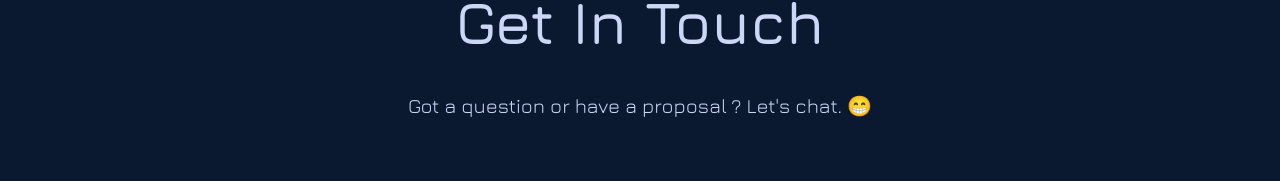
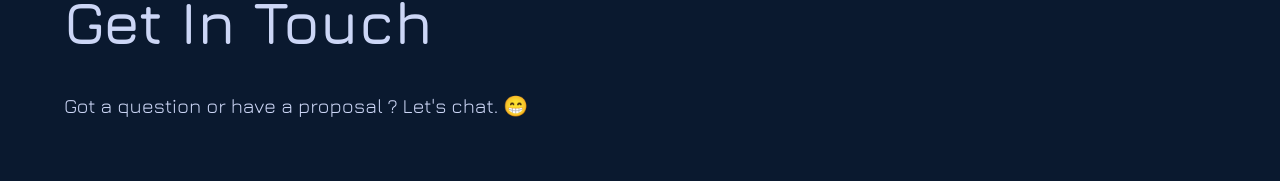
Before and after one commit to PiusKariuki/portfolio, a Vue app: page / in a window 1280 px wide. Shown: the part 3811-3992 px from the top of the page. Built offline with nearby package versions, Linux system fonts and the light colour scheme.

Commit message:
Feature: get in touch align left

```diff
--- a/src/modules/Portfolio/sections/GetInTouch.vue
+++ b/src/modules/Portfolio/sections/GetInTouch.vue
@@ -1,7 +1,7 @@
 <template>
-  <div id="contact" class="content-container flex flex-col gap-6 items-center ">
+  <div id="contact" class="content-container flex flex-col gap-6 ">
     <p class="text-[60px] font-semibold text-lightest-slate">Get In Touch</p>
-    <p class="text-[20px] text-lightest-slate lg:w-1/2 text-center">
+    <p class="text-[20px] text-lightest-slate lg:w-1/2 ">
       Got a question or have a proposal ? Let's chat. 😁
     </p>
 
```
